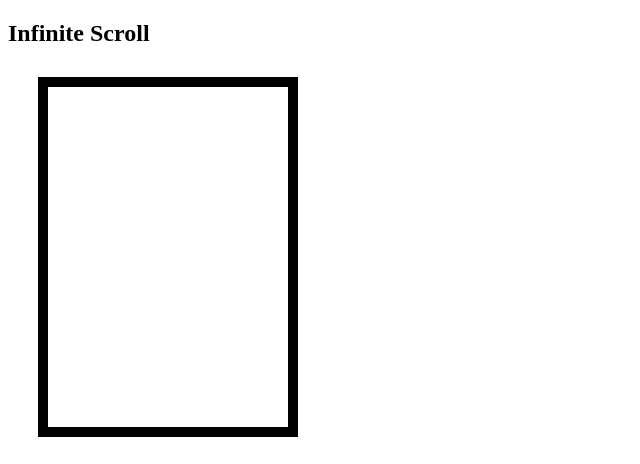
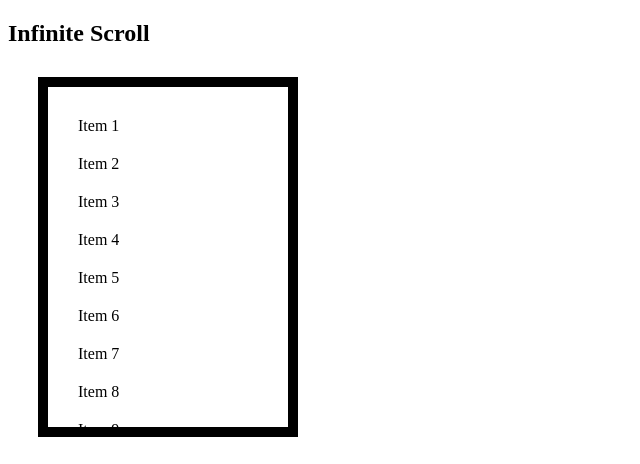
Before and after one commit to acciojob/infinite-scroll-Rudranil8, a website: page main.html in a window 1280 px wide. Shown: the top 464 px of the page, without its empty margins (0-640 px from the left). Drawn offline with Linux system fonts and the light colour scheme.

Commit message:
created a submission

```diff
--- a/styles.css
+++ b/styles.css
@@ -1,4 +1,4 @@
-#infi-list {
+#list {
   width: 200px;
   height: 300px;
   overflow: auto;
```
